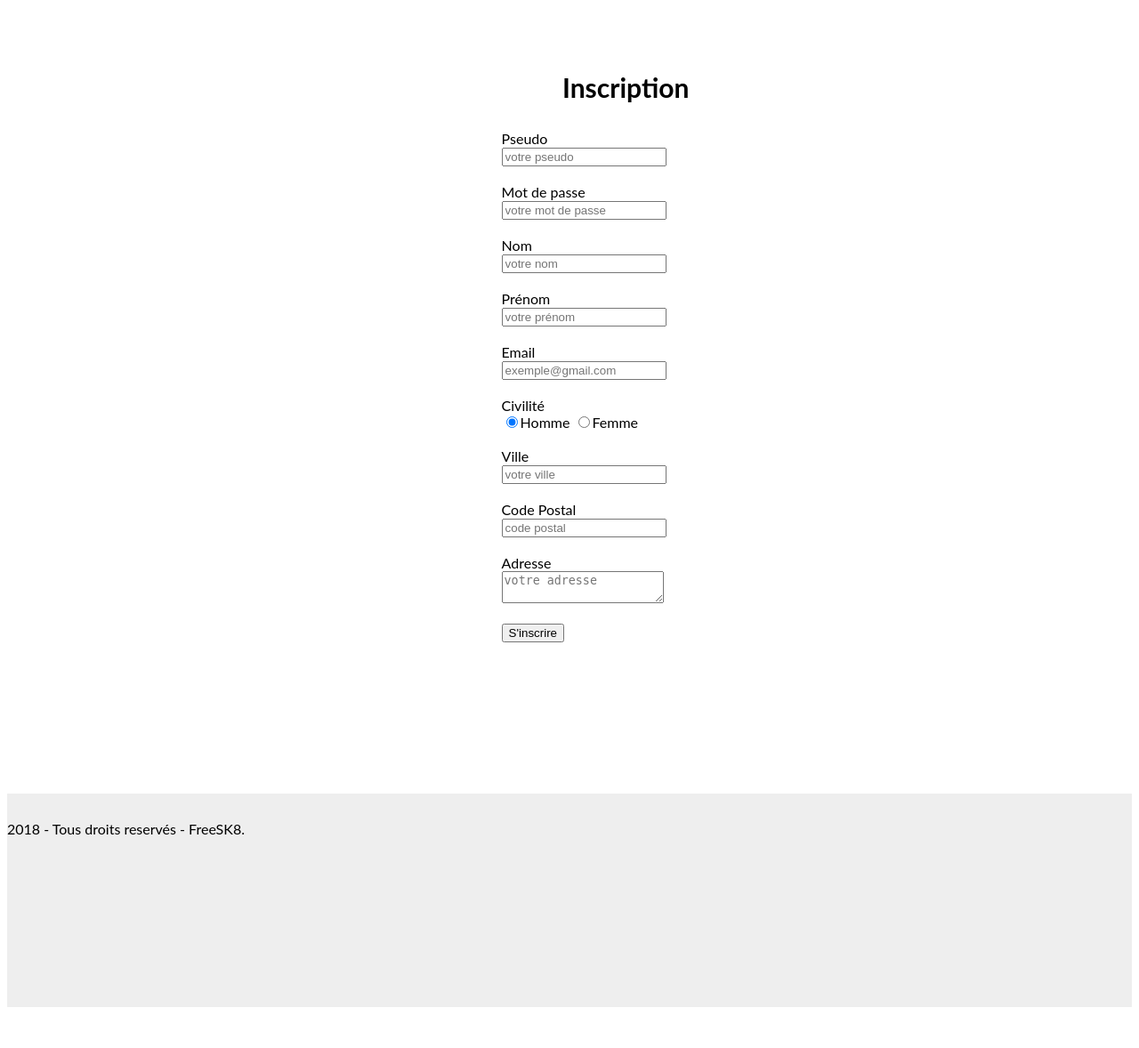
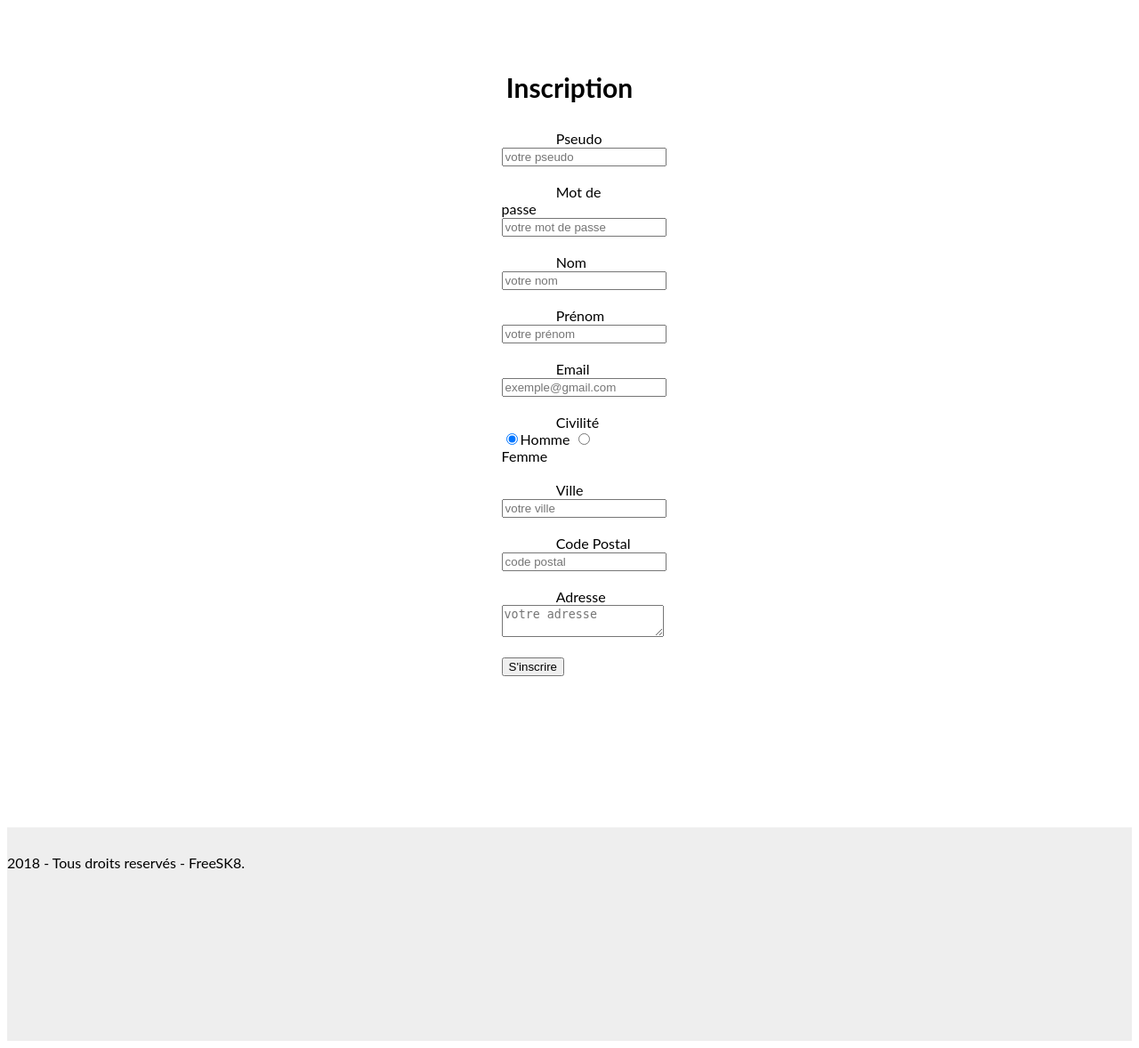
Before and after one commit to Hurrikann/FreeSK8, a PHP site: page /Inscription.php in a window 1280 px wide. Shown: the part 46-1224 px from the top of the page at 89% size. Before the commit the page ends 1178 px from the top, so only its background shows below. Run offline with PHP 8.4, Linux system fonts and the light colour scheme.

Commit message:
Signed-off-by: Loïc <lolo.mess.17@gmail.com>

```diff
--- a/style/inscription.css
+++ b/style/inscription.css
@@ -2,7 +2,7 @@ html{font-family: roboto;}
 form{
     position: relative;
     margin-left: 40%;
-    margin-right: 30%;
+    margin-right: 40%;
     margin-bottom: 5%;
     padding: 50px;
     background-color:;
@@ -13,3 +13,7 @@ form h3{
     font-size: 30px;
     font-variant: inherit;
 }
+
+form label{
+    padding-left: 40%;
+}
```
Also changed, not shown: img/fb-icon.png (renamed from ressources/fb-icon.png), img/git-icon.png (renamed from ressources/git-icon.png), img/linkedin-icon.png (renamed from ressources/linkedin-icon.png), img/skate.jpg (renamed from ressources/skate.jpg), img/skatefond.jpeg (renamed from ressources/skatefond.jpeg), img/twitter-icon.png (renamed from ressources/twitter-icon.png).
